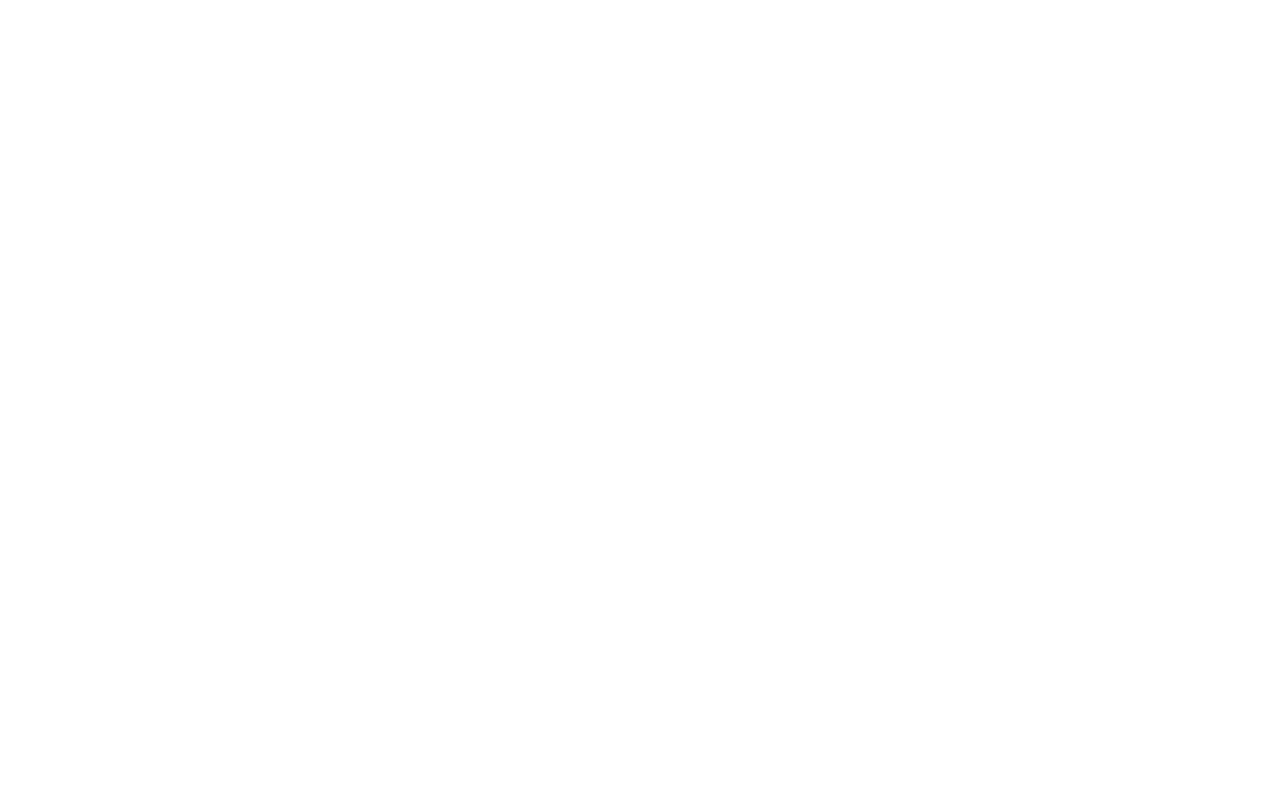
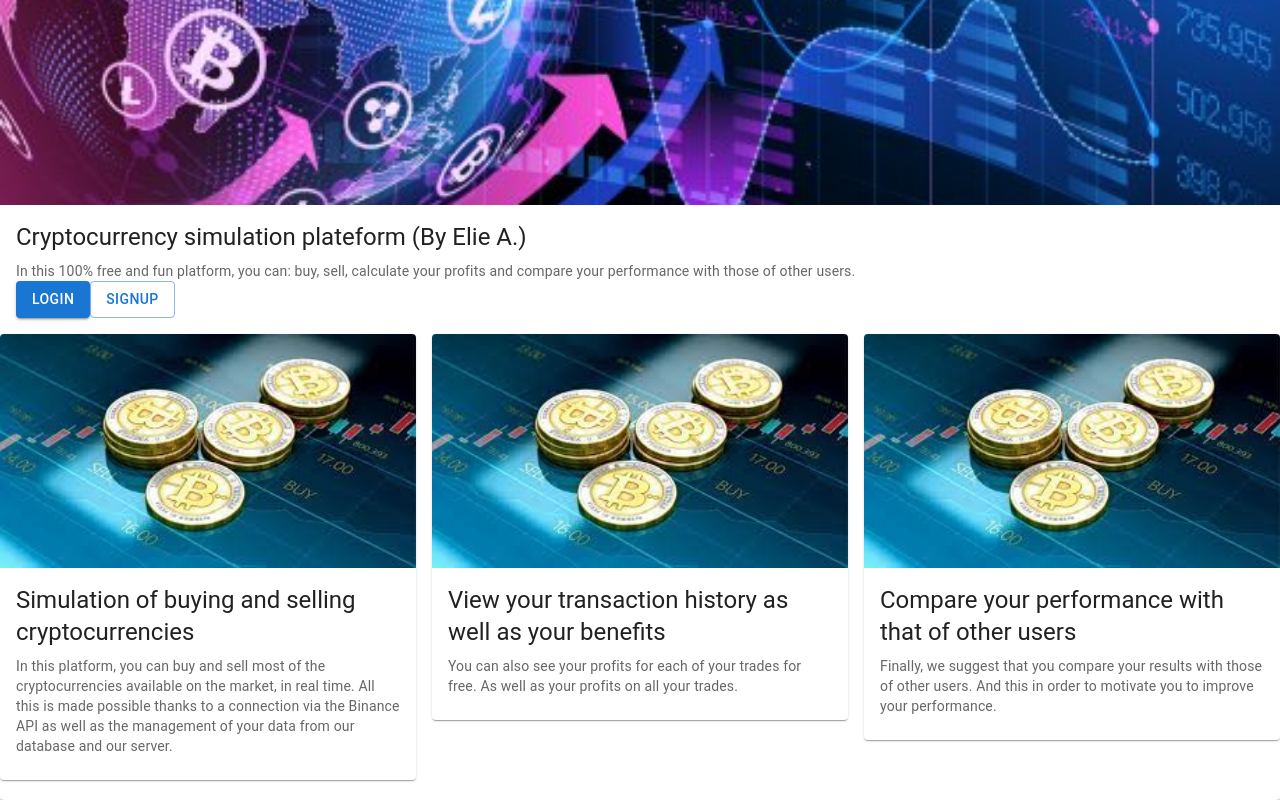
Before and after one commit to elie-atia/react-web-app, a React (Create React App) app: page / in a window 1280 px wide. Shown: the part 295-1095 px from the top of the page. Before the commit the page ends 800 px from the top, so only its background shows below. Built offline with nearby package versions, Linux system fonts and the light colour scheme; no server answers.

Commit message:
Add in homepage: banner+card components with application features(using Material-UI Card)+login and signup button.

```diff
--- /dev/null
+++ b/src/components/Features.js
@@ -0,0 +1,30 @@
+import { Grid, Card, CardMedia, CardContent, Typography } from '@mui/material';
+
+const Features = (props) => {
+    const {items} = props;
+  return (
+    <Grid container spacing={2}>
+      {items.map((fonctionnalite, index) => (
+        <Grid item xs={12} sm={6} md={4} key={index}>
+          <Card>
+            <CardMedia
+              image={fonctionnalite.image}
+              title={fonctionnalite.title}
+              style={{ height: 0, paddingTop: '56.25%' }}
+            />
+            <CardContent>
+              <Typography gutterBottom variant="h5" component="h2">
+                {fonctionnalite.title}
+              </Typography>
+              <Typography variant="body2" color="textSecondary" component="p">
+                {fonctionnalite.description}
+              </Typography>
+            </CardContent>
+          </Card>
+        </Grid>
+      ))}
+    </Grid>
+  );
+}
+
+export default Features;
--- a/src/containers/Home.js
+++ b/src/containers/Home.js
@@ -1,73 +1,51 @@
-import React, { useState, useRef, useEffect } from 'react';
-import { useSelector, useDispatch } from 'react-redux';
-import { update_market_pairs } from '../state/MarketSlice/marketSlice';
-
-
+import React from 'react';
+import { Card, CardContent, CardMedia, Typography, Button } from '@mui/material';
+import Features from '../components/Features';
 
 const Home = () => {
-  const ws = useRef(null);
-  let connectionObj = {};
-
-  const dispatch = useDispatch();
-  const market_pairs = useSelector((state) => state.market.market_pairs);
-
-  const getTickerBySymbol = (data) => {
-    let ticker = {};
-    data?.forEach(item => {
-        let symbol = item.symbol || item.s;
-        ticker[symbol] = {
-            symbol: symbol,
-            lastPrice: item.lastPrice || item.c,
-            priceChange: item.priceChange || item.p,
-            priceChangePercent: item.priceChangePercent || item.P,
-            highPrice: item.highPrice || item.h,
-            lowPrice: item.lowPrice || item.l,
-            quoteVolume: item.quoteVolume || item.q,
-        }
-    })
-    return ticker;
-}
-  const connectSocketStreams = (streams) => {
-    streams = streams.join('/');
-    let connection = btoa(streams);
-    connectionObj[connection] = new WebSocket(`wss://stream.binance.com:9443/stream?streams=${streams}`);
-    connectionObj[connection].onmessage = evt => {
-      let ticker = getTickerBySymbol(JSON.parse(evt.data).data);
-        dispatch(update_market_pairs(ticker));
-    }
-    if (connectionObj[connection]) {
-        connectionObj[connection].onerror = evt => {
-            console.error(evt);
-        }
-    }
-}
-
-const disconnectSocketStreams = (streams) => {
-    streams = streams.join('/');
-    let connection = btoa(streams);
-    if (connectionObj[connection].readyState === WebSocket.OPEN) {
-        ws.current && ws.current.close();
-    }
-}
-
-
-
-
-useEffect(() => {
-    connectSocketStreams(['!ticker@arr']);
-    return () => {
-        disconnectSocketStreams(['!ticker@arr'])
-    }
-}, []);
-
-
+  const features = [
+    {
+      image: 'static/images/feature.jpg',
+      title: 'Simulation of buying and selling cryptocurrencies',
+      description: 'In this platform, you can buy and sell most of the cryptocurrencies available on the market, in real time. All this is made possible thanks to a connection via the Binance API as well as the management of your data from our database and our server.',
+    },
+    {
+      image: 'static/images/feature.jpg',
+      title: 'View your transaction history as well as your benefits',
+      description: 'You can also see your profits for each of your trades for free. As well as your profits on all your trades.',
+    },
+    {
+      image: 'static/images/feature.jpg',
+      title: 'Compare your performance with that of other users',
+      description: 'Finally, we suggest that you compare your results with those of other users. And this in order to motivate you to improve your performance.',
+    },
+  ];
   return (
-      <>
-        {market_pairs && Object.values(market_pairs).map((ticker, index) =>
-        ticker.lastPrice
-          )}
-
-      </>
+    <div>
+    <Card style={{paddingBottom:"20px"}}>
+    <CardMedia
+        component="img"
+        height="500"
+        image="static/images/home_img.jpg"
+        alt="home image"
+      />
+      <CardContent>
+        <Typography gutterBottom variant="h5" component="h2">
+          Cryptocurrency simulation plateform (By Elie A.)
+        </Typography>
+        <Typography variant="body2" color="textSecondary" component="p">
+        In this 100% free and fun platform, you can: buy, sell, calculate your profits and compare your performance with those of other users.
+        </Typography>
+        <Button variant="contained" color="primary">
+          Login
+        </Button>
+        <Button variant="outlined" color="primary">
+          Signup
+        </Button>
+      </CardContent>
+      <Features items={features}/>
+    </Card>
+  </div>
   );
 };
 
--- a/src/routes.js
+++ b/src/routes.js
@@ -13,9 +13,7 @@
     return (
         <>
             <Switch>
-                <Layout>
-                    <Route exact={true} path='/' component={Home} />
-                </Layout>
+                <Route exact={true} path='/' component={Home} />
                 <Layout>
                     <Route exact={true} path='/page1' component={Page1} />
                 </Layout>
```
Also changed, not shown: src/containers/MarkerPlace.js (added, +74 -0 lines), public/static/images/feature.jpg (added), public/static/images/home_img.jpg (added).
